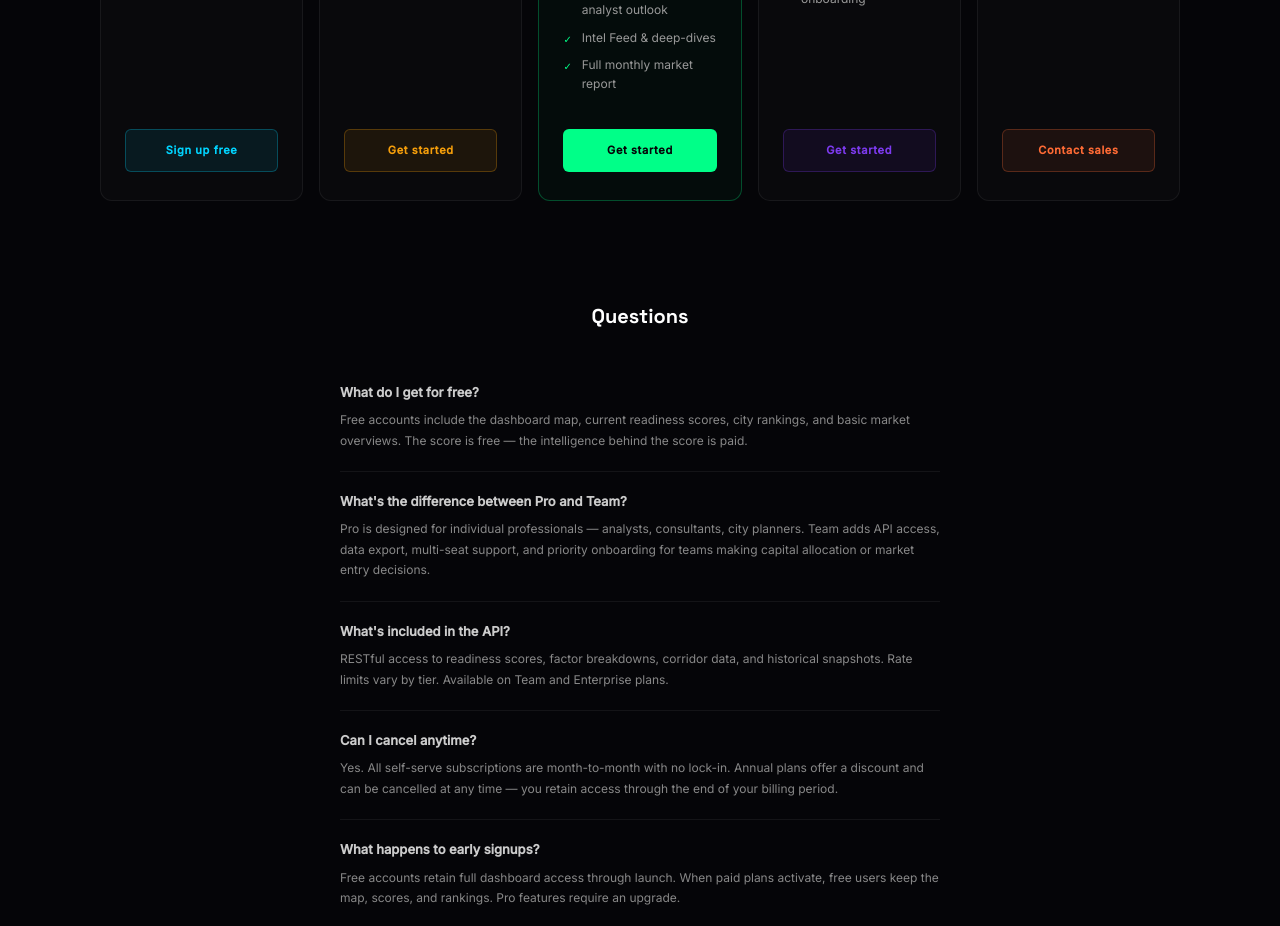
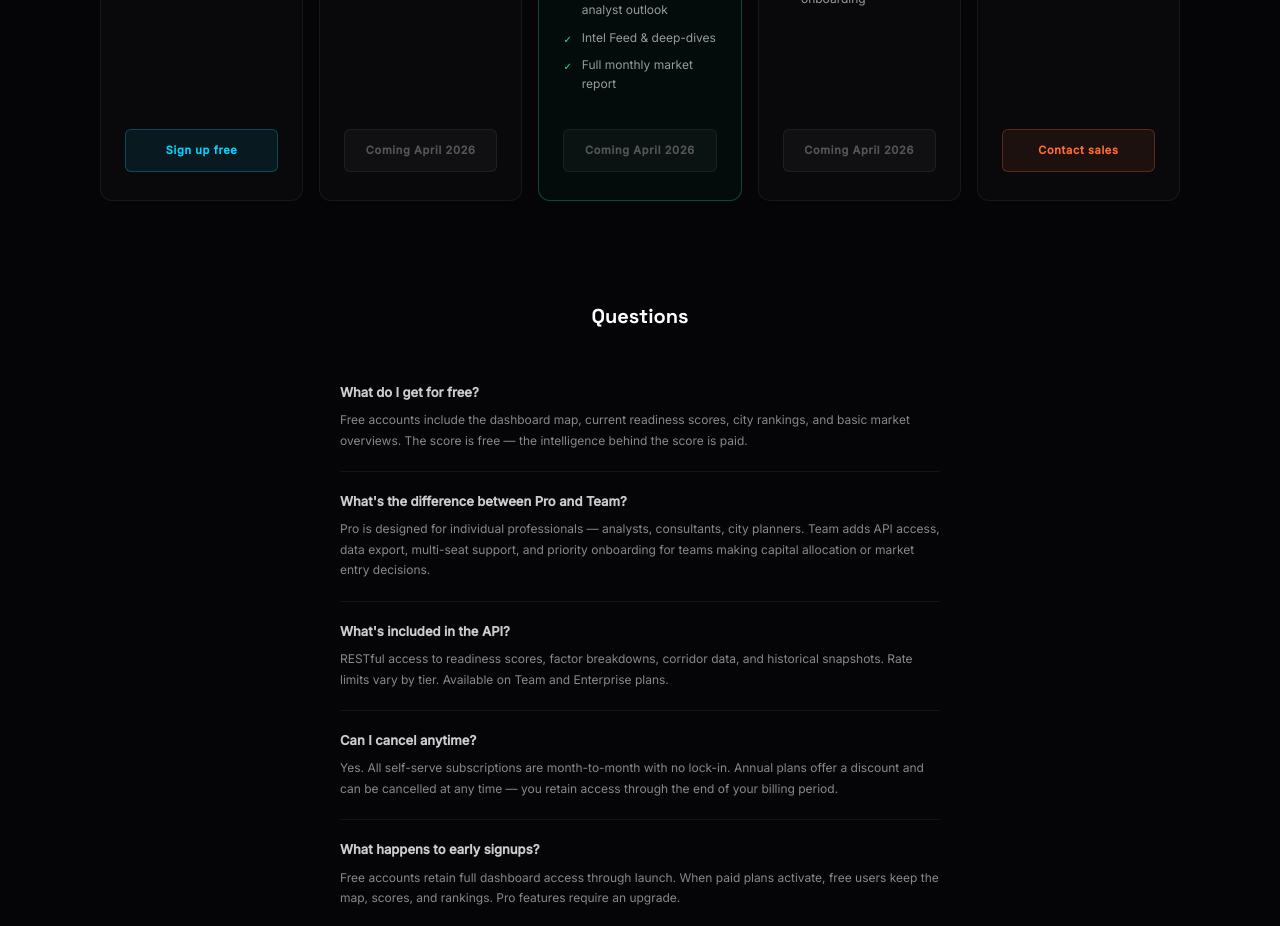
Before and after one commit to Xdrum1/airgrid, a Next.js app: page /pricing in a window 1280 px wide. Shown: the part 860-1786 px from the top of the page. Built offline with nearby package versions, Linux system fonts and the light colour scheme; no server answers.

Commit message:
Disable paid tier CTAs until April launch, route Enterprise to contact form
Alert/Pro/Team buttons show "Coming April 2026" (non-clickable). Enterprise
"Contact sales" links to /contact?tier=enterprise with form pre-filled.
Contact form labels updated: Institutional → Team, Pro Waitlist → Pro.

```diff
--- a/src/app/contact/page.tsx
+++ b/src/app/contact/page.tsx
@@ -163,12 +163,12 @@ function ContactForm() {
         >
           {tierLocked ? (
             <option value={form.tier}>
-              {form.tier === "pro" ? "Pro Waitlist" : form.tier === "institutional" ? "Institutional" : "Enterprise"}
+              {form.tier === "pro" ? "Pro" : form.tier === "institutional" ? "Team" : "Enterprise"}
             </option>
           ) : (
             <>
-              <option value="pro">Pro Waitlist</option>
-              <option value="institutional">Institutional</option>
+              <option value="pro">Pro</option>
+              <option value="institutional">Team</option>
               <option value="enterprise">Enterprise</option>
             </>
           )}
--- a/src/components/PricingTiers.tsx
+++ b/src/components/PricingTiers.tsx
@@ -370,8 +370,8 @@ export default function PricingTiers() {
                 Sign up free
               </Link>
             ) : tier.cta === "contact" ? (
-              <a
-                href={`mailto:sales@airindex.io?subject=${tier.name} inquiry`}
+              <Link
+                href="/contact?tier=enterprise"
                 style={{
                   display: "block",
                   textAlign: "center",
@@ -388,10 +388,9 @@ export default function PricingTiers() {
                 }}
               >
                 Contact sales
-              </a>
+              </Link>
             ) : (
-              <Link
-                href="/login?mode=signup"
+              <div
                 style={{
                   display: "block",
                   textAlign: "center",
@@ -400,15 +399,14 @@ export default function PricingTiers() {
                   fontSize: 11,
                   fontWeight: 700,
                   letterSpacing: "0.06em",
-                  textDecoration: "none",
-                  transition: "opacity 0.15s",
-                  background: tier.highlight ? tier.accent : `${tier.accent}15`,
-                  border: `1px solid ${tier.accent}44`,
-                  color: tier.highlight ? "#050508" : tier.accent,
+                  background: "rgba(255,255,255,0.03)",
+                  border: "1px solid rgba(255,255,255,0.06)",
+                  color: "#555",
+                  cursor: "default",
                 }}
               >
-                Get started
-              </Link>
+                Coming April 2026
+              </div>
             )}
           </div>
         ))}
```
